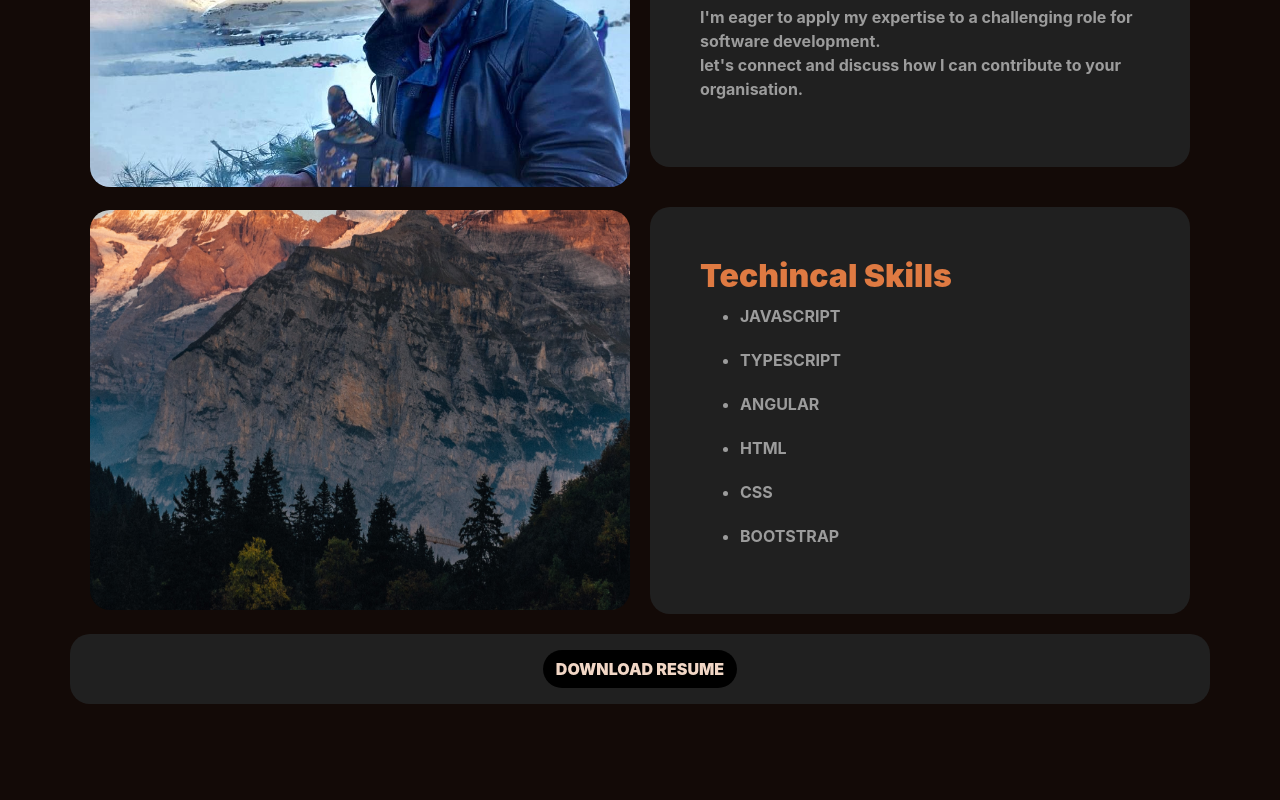
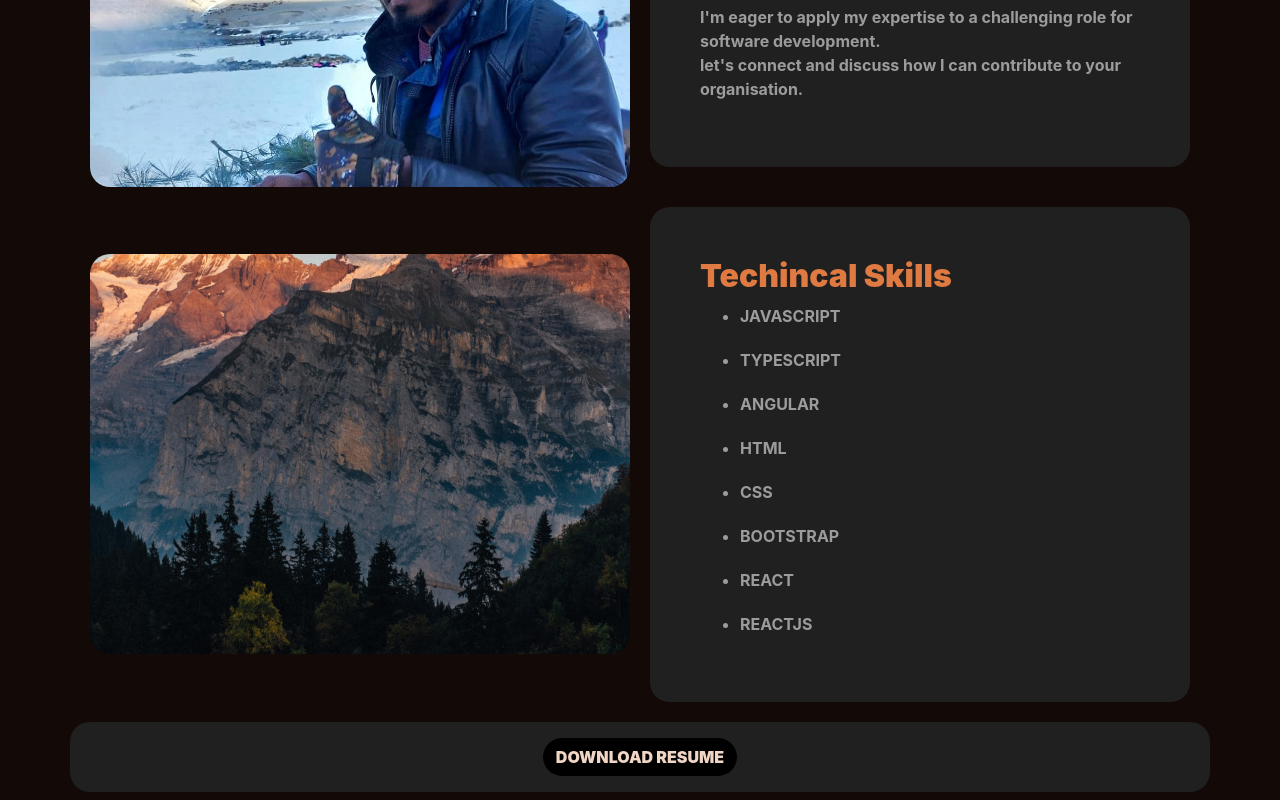
Before and after one commit to codercrocs/Rajkumar-portfolio, an Angular app: page / in a window 1280 px wide. Shown: the part 443-1243 px from the top of the page. Before the commit the page ends 1155 px from the top, so only its background shows below. Built offline with nearby package versions, Linux system fonts and the light colour scheme; some icons are missing.

Commit message:
added react js names

```diff
--- a/src/home/home.component.html
+++ b/src/home/home.component.html
@@ -45,6 +45,8 @@
       <li>Html</li>
       <li>css</li>
       <li>Bootstrap</li>
+      <li>React</li>
+      <li>ReactJS</li>
     </ul>
   </div>
 </div>
```
